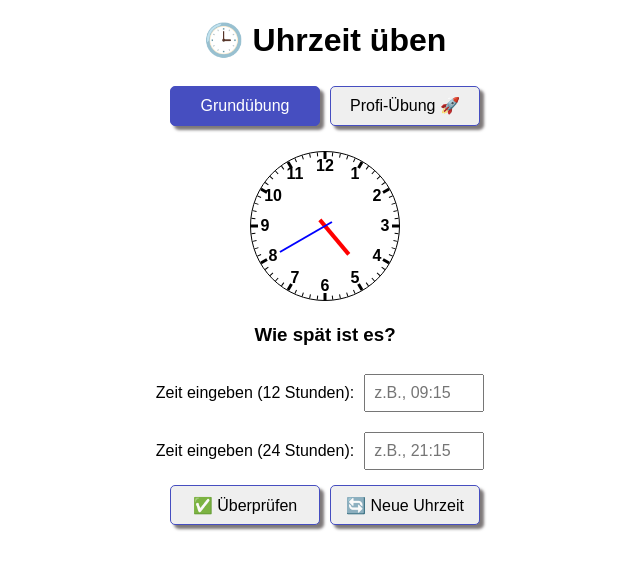
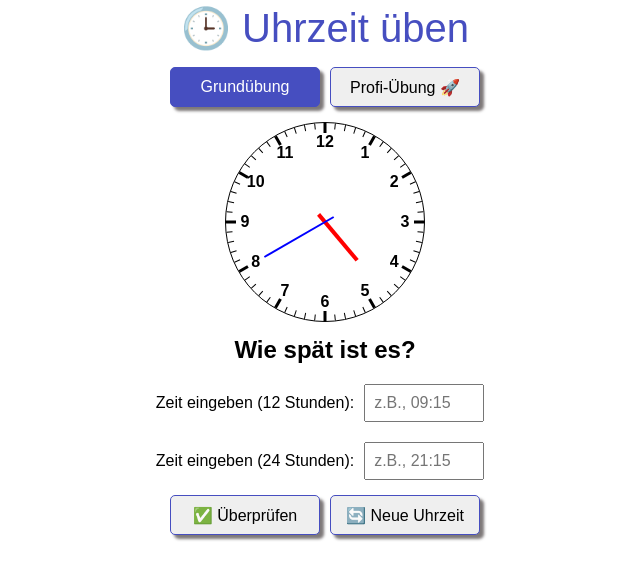
Before and after one commit to IremPeker/clock-teaching-app, a React (Create React App) app: page / in a window 1280 px wide. Shown: the top 580 px of the page, without its empty margins (315-955 px from the left). Built offline with nearby package versions, Linux system fonts and the light colour scheme.

Commit message:
Fix advanced time logic

```diff
--- a/src/App.css
+++ b/src/App.css
@@ -1,6 +1,12 @@
 .App {
   text-align: center;
   font-family: Arial, sans-serif;
+}
+
+.title {
+  font-size: 2.5rem;
+  margin: 5px 0 10px 0;
+  color: #464ec0;
 }
 
 .clock-container {
@@ -23,10 +29,17 @@
   color: #333;
 }
 
+.basic-question,
+.advanced-question {
+  font-size: 1.5rem;
+  font-weight: 600;
+  margin: 10px 0;
+}
+
 .buttons-wrapper {
   display: flex;
   justify-content: center;
-  margin-bottom: 20px;
+  padding-bottom: 10px;
 
   .mode-button,
   .check-button {
@@ -60,7 +73,7 @@
 }
 
 .feedback {
-  padding: 15px;
+  padding: 0 15px;
   font-size: 1.2rem;
   color: #007b00;
   font-weight: bold;
--- a/src/App.tsx
+++ b/src/App.tsx
@@ -25,13 +25,13 @@ const App: React.FC = () => {
     generateRandomTime();
   }, []);
 
-  // Hide confetti after 10 seconds
+  // Hide confetti after 5 seconds
   useEffect(() => {
     if (!showConfetti) return;
 
     const timeout = setTimeout(() => {
       setShowConfetti(false);
-    }, 10000);
+    }, 5000);
 
     return () => clearTimeout(timeout);
   }, [showConfetti]);
@@ -42,9 +42,7 @@ const App: React.FC = () => {
     const randomHour: number = Math.floor(Math.random() * 12); // 0 to 11
     // Generate random minute that is not necessarily divisible by 5
     let randomMinute: number = Math.floor(Math.random() * 60);
-    while (randomMinute === 0) {
-      randomMinute = Math.floor(Math.random() * 60);
-    }
+
     setHour(randomHour);
     setMinute(randomMinute);
     setFeedback("");
@@ -63,11 +61,11 @@ const App: React.FC = () => {
     setMorningInput("");
     setEveningInput("");
 
-    const baseHour = Math.floor(Math.random() * 12);
-    const baseMinute = Math.floor(Math.random() * 60);
+    const baseHour: number = Math.floor(Math.random() * 12);
+    const baseMinute: number = Math.floor(Math.random() * 60);
 
-    const extraHours = Math.floor(Math.random() * 4) + 1; // 1–4 hours
-    const extraMinutes = Math.floor(Math.random() * 45) + 5; // 5–50 minutes
+    const extraHours = Math.floor(Math.random() * 4) + 1; // limit with 1–4 hours
+    const extraMinutes = (Math.floor(Math.random() * 10) + 1) * 5; // limit with 5–50 minutes that are multiples of 5
 
     setHour(baseHour);
     setMinute(baseMinute);
@@ -81,19 +79,33 @@ const App: React.FC = () => {
 
   // Check user inputs for morning and evening
   const checkTime = (event: React.MouseEvent<HTMLButtonElement>): void => {
+    event.preventDefault();
     let finalHour = hour;
     let finalMinute = minute;
     let result: string = "";
 
     if (mode === "advanced") {
+      // Add the extra time
       finalMinute += addMinutes;
-      finalHour += addHours + Math.floor(finalMinute / 60);
-      finalMinute = finalMinute % 60;
+      finalHour += addHours;
+
+      // Handle minute overflow (convert excess minutes to hours)
+      if (finalMinute >= 60) {
+        finalHour += Math.floor(finalMinute / 60);
+        finalMinute = finalMinute % 60;
+      }
+
+      // Wrap hours to 24-hour format
       finalHour = finalHour % 24;
     }
 
-    const correctMorningTime = formatTime(finalHour, finalMinute);
-    const correctEveningTime = formatTime(finalHour + 12, finalMinute);
+    // Ensure morning time is in 12-hour format (0-11)
+    const morningHour = finalHour % 12;
+    const correctMorningTime = formatTime(morningHour, finalMinute);
+
+    // Ensure evening time is in 24-hour format (12-23)
+    const eveningHour = (finalHour % 12) + 12;
+    const correctEveningTime = formatTime(eveningHour, finalMinute);
 
     if (
       morningInput.trim() === correctMorningTime &&
@@ -116,7 +128,7 @@ const App: React.FC = () => {
 
   return (
     <div className="App">
-      <h1>🕒 Uhrzeit üben</h1>
+      <p className="title">🕒 Uhrzeit üben</p>
       <div className="buttons-wrapper">
         <button
           className={
@@ -142,7 +154,7 @@ const App: React.FC = () => {
       </div>
       <div data-testid="analog-clock" className="clock-container">
         {/* Analog Clock */}
-        <Clock value={clockTime} renderSecondHand={false} />
+        <Clock value={clockTime} renderSecondHand={false} size={200} />
         {/* Numbers Overlay */}
         <div className="clock-numbers">
           {[...Array(12)].map((_, index) => {
@@ -168,12 +180,12 @@ const App: React.FC = () => {
         </div>
       </div>
       <div>
-        {mode === "basic" && <h3>Wie spät ist es?</h3>}
+        {mode === "basic" && <p className="basic-question">Wie spät ist es?</p>}
         {mode === "advanced" && (
-          <h3 className="advanced-question">
+          <p className="advanced-question">
             Addiere <strong>{addHours}</strong> Stunden und{" "}
             <strong>{addMinutes}</strong> Minuten
-          </h3>
+          </p>
         )}
       </div>
       <div className="input-container">
@@ -210,7 +222,9 @@ const App: React.FC = () => {
         <button
           data-testid="new-time-button"
           className="check-button"
-          onClick={generateRandomTime}>
+          onClick={
+            mode === "basic" ? generateRandomTime : generateAdvancedTime
+          }>
           🔄 Neue Uhrzeit
         </button>
       </div>
```
Also changed, not shown: 1 other file (tests, documents, lock files or other folders).
